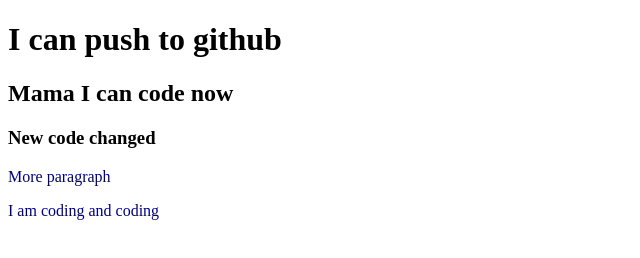
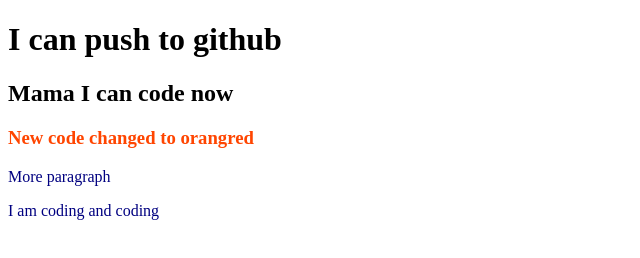
Before and after one commit to Tushar2024/my-second-repo, a plain HTML site: page index.html in a window 1280 px wide. Shown: the whole page, without its empty margins (0-640 px from the left). Drawn offline with Linux system fonts and the light colour scheme.

Commit message:
make orangered

```diff
--- a/index.html
+++ b/index.html
@@ -12,7 +12,7 @@
 <body>
     <h1>I can push to github</h1>
     <h2>Mama I can code now</h2>
-    <h3>New code changed</h3>
+    <h3>New code changed to orangred</h3>
     <p>More paragraph</p>
     <p>I am coding and coding</p>
 </body>
--- a/style.css
+++ b/style.css
@@ -1,3 +1,7 @@
 p {
     color: navy;
 }
+
+h3 {
+    color: orangered;
+}
```
